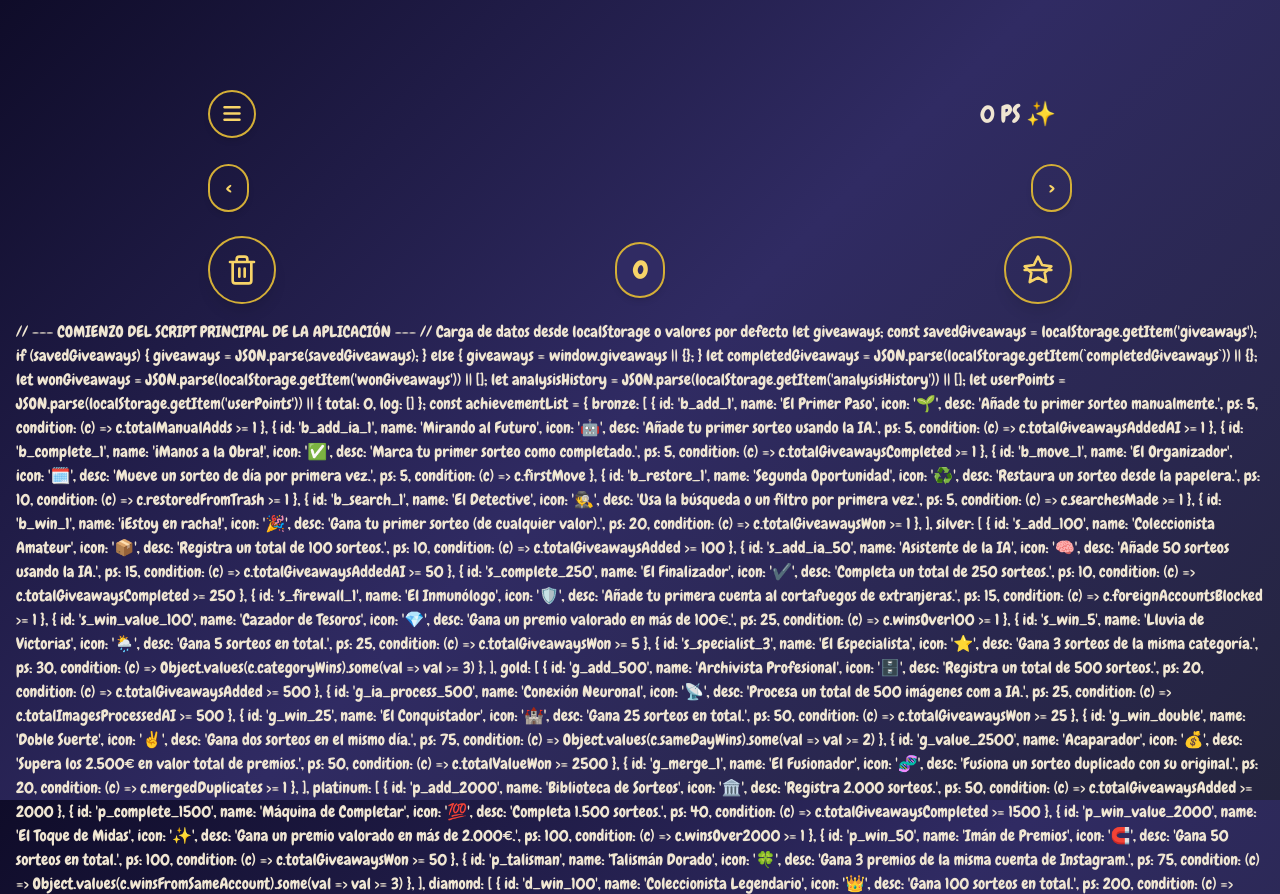
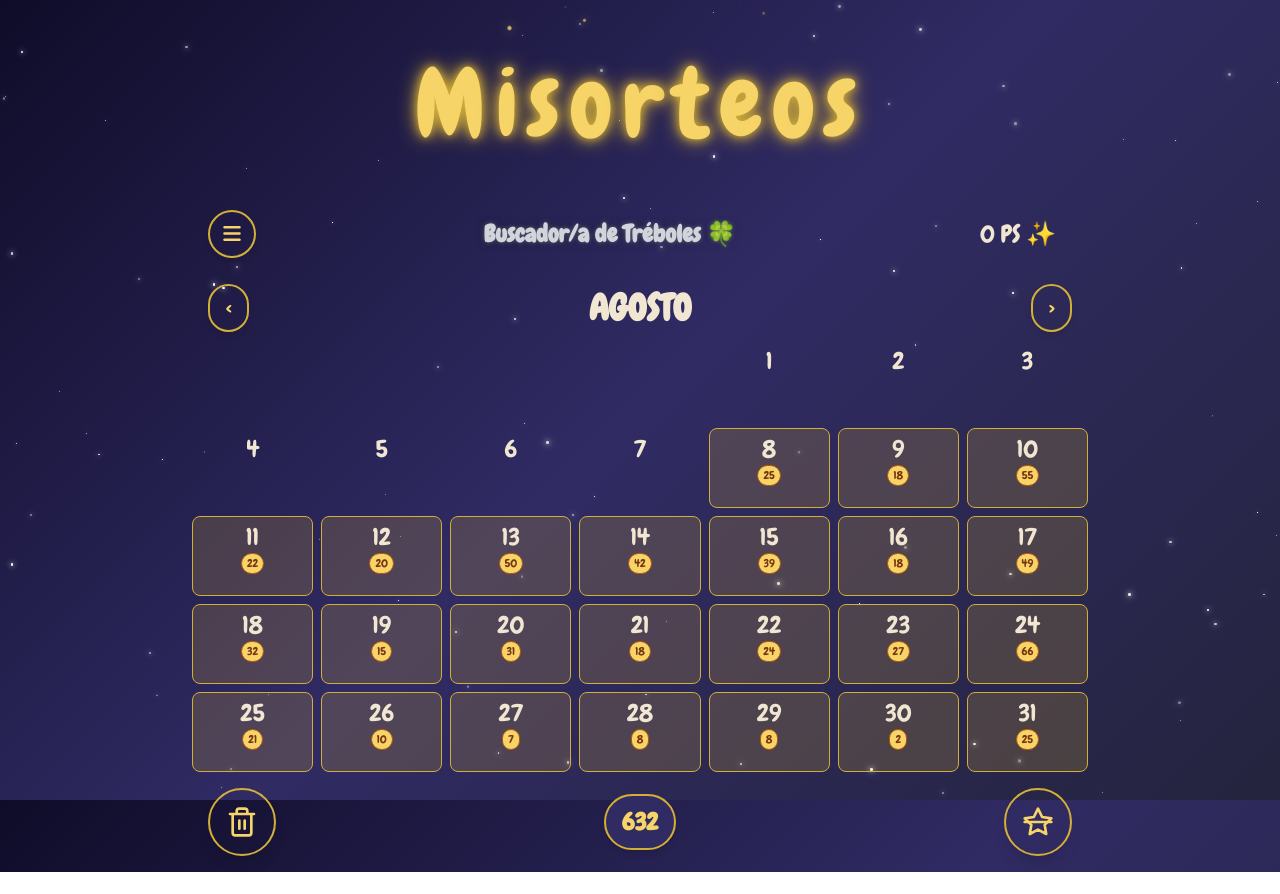
Before and after one commit to 19ricardo89/misorteos, a website: page index.html in a window 1280 px wide. Shown: the top 894 px of the page. After the commit the page ends 872 px from the top, so only its background shows below. Drawn offline with nearby package versions, Linux system fonts and the light colour scheme.

Commit message:
Add files via upload

```diff
--- a/index.html
+++ b/index.html
@@ -1316,6 +1316,78 @@
             </button>
         </div>
     </section>
+    <script src="giveaways_new.js"></script>
+    <script src="discardedGiveaways_new.js"></script>
+    <script src="foreignAccounts.js"></script>
+    <script id="animations-script">
+        function animateStarryBackground() {
+            const starsContainer = document.getElementById('magic-stars-container');
+            if (!starsContainer) return;
+            starsContainer.innerHTML = ''; // Limpiar estrellas viejas si se llama de nuevo
+            for (let i = 0; i < 100; i++) {
+                let star = document.createElement('div');
+                star.classList.add('star');
+                let size = Math.random() * 3;
+                star.style.width = `${size}px`; star.style.height = `${size}px`;
+                star.style.top = `${Math.random() * 100}%`; star.style.left = `${Math.random() * 100}%`;
+                star.style.animationDelay = `${Math.random() * 4}s`;
+                if(Math.random() > 0.8) {
+                    star.classList.add('moving-star');
+                    star.style.animationDuration = `${Math.random() * 50 + 50}s`;
+                }
+                starsContainer.appendChild(star);
+            }
+        }
+
+        function animateTitle() {
+            const titleEl = document.getElementById('main-title');
+            if (!titleEl || titleEl.textContent.length > 0) return; // No re-animar si ya tiene texto
+            const titleText = "Misorteos";
+            titleEl.innerHTML = titleText.split('').map(char => `<span class="letter" style="position: relative;">${char === ' ' ? '&nbsp;' : char}</span>`).join('');
+            const letters = Array.from(titleEl.children);
+            const revealDuration = letters.length * 150;
+
+            letters.forEach((letter, index) => {
+                setTimeout(() => {
+                    letter.style.opacity = '1'; letter.style.transform = 'translateY(0)';
+                    for(let i = 0; i < 3; i++) {
+                        const sparkle = document.createElement('span');
+                        sparkle.classList.add('sparkle');
+                        sparkle.style.top = `${Math.random()*80-40}%`; sparkle.style.left = `${Math.random()*80-40}%`;
+                        sparkle.style.animation = `letter-reveal-sparkle 0.5s ${i * 0.1}s ease-out forwards`;
+                        letter.appendChild(sparkle);
+                        setTimeout(() => sparkle.remove(), 1000);
+                    }
+                }, index * 150);
+            });
+
+            setTimeout(() => {
+                setInterval(() => {
+                    if (document.hidden) return; // No animar si la pestaña no está visible
+                    const randomLetter = letters[Math.floor(Math.random() * letters.length)];
+                    if (randomLetter.innerText.trim() === '') return;
+                    const sparkle = document.createElement('span');
+                    sparkle.classList.add('fountain-sparkle');
+                    sparkle.style.left = `${Math.random() * 80 + 10}%`;
+                    randomLetter.appendChild(sparkle);
+                    setTimeout(() => sparkle.remove(), 1500);
+                }, 200);
+            }, revealDuration);
+        }
+
+        function animateShootingStar(itemContainer, callback) {
+            const star = document.createElement('div');
+            star.className = 'shooting-star';
+            itemContainer.appendChild(star);
+
+            star.addEventListener('animationend', () => {
+                star.remove();
+                if (callback) callback();
+            }, { once: true });
+        }
+    </script>
+    <script>
+
     // --- COMIENZO DEL SCRIPT PRINCIPAL DE LA APLICACIÓN ---
 
     // Carga de datos desde localStorage o valores por defecto
@@ -4077,3 +4149,7 @@ Esta es la parte más importante. La 'date' en el JSON es el último día para p
     document.getElementById('share-stats-btn').addEventListener('click', shareStats);
     deleteAllTrashBtn.addEventListener('click', deleteAllTrash);
     deleteAllDiscardedBtn.addEventListener('click', deleteAllDiscarded);
+
+</script>
+</body>
+</html>
```
